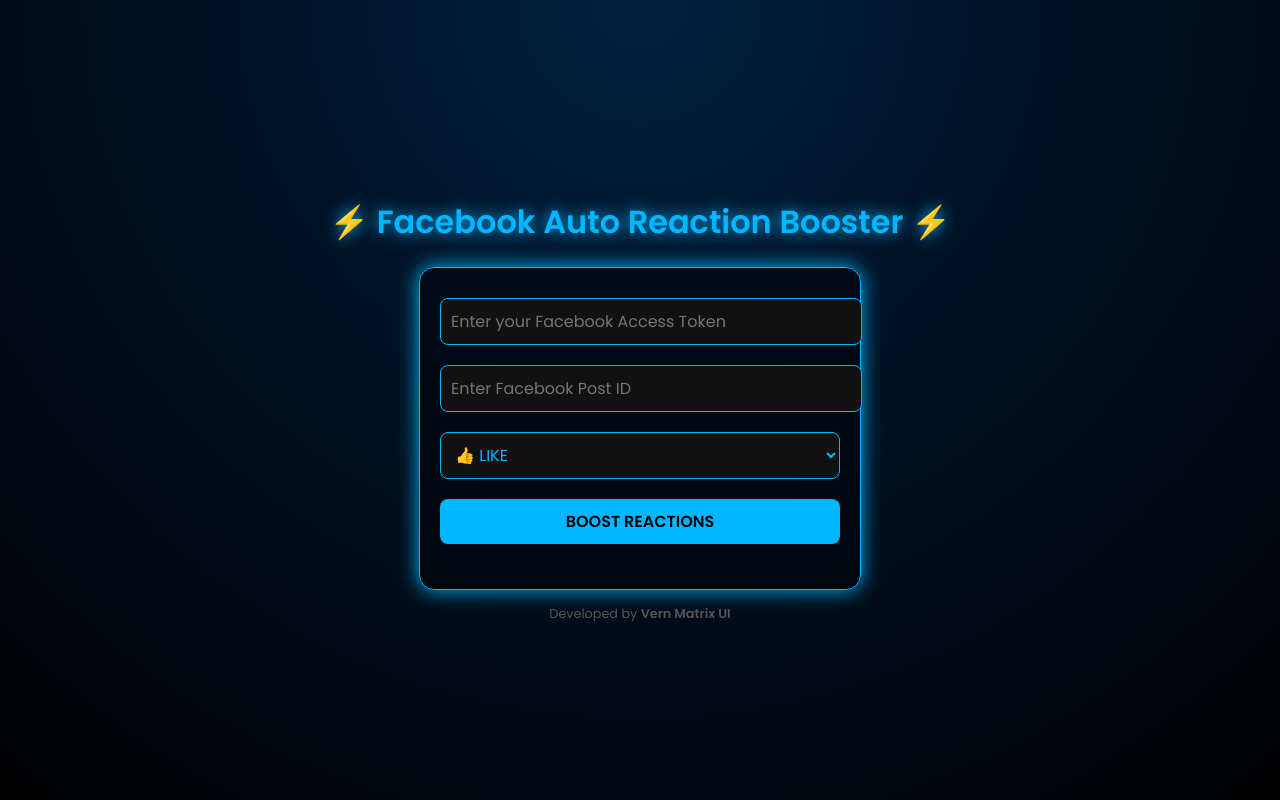
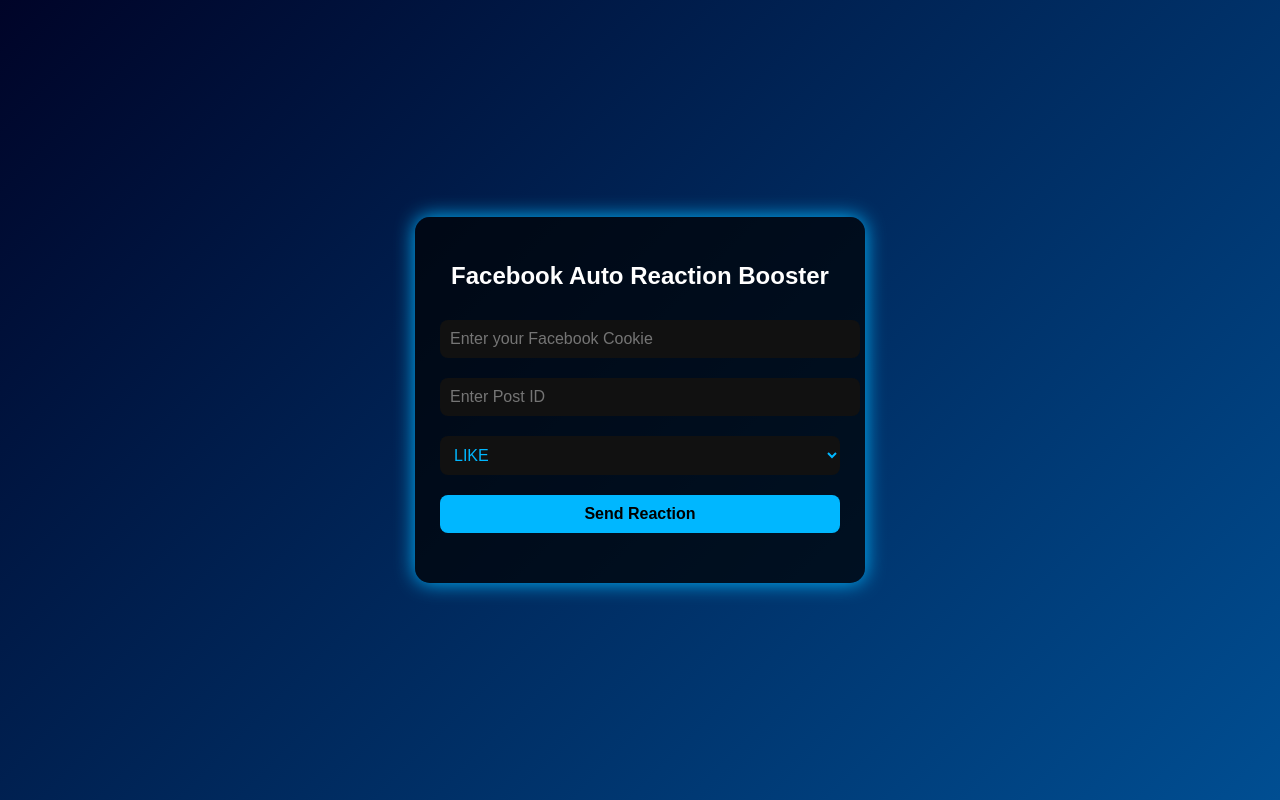
Before and after one commit to blep111/boosting-site, a website: page public/index.html in a window 1280 px wide. Drawn offline with Linux system fonts and the light colour scheme.

Commit message:
Update index.html

```diff
--- a/public/index.html
+++ b/public/index.html
@@ -3,125 +3,93 @@
 <head>
   <meta charset="UTF-8" />
   <meta name="viewport" content="width=device-width, initial-scale=1.0" />
-  <title>Facebook Auto Reaction Booster</title>
+  <title>FB Auto Reaction Booster</title>
   <style>
-    @import url('https://fonts.googleapis.com/css2?family=Poppins:wght@400;600&display=swap');
     body {
       font-family: 'Poppins', sans-serif;
-      background: radial-gradient(circle at top, #001f3f, #000);
+      background: linear-gradient(135deg, #000428, #004e92);
       color: #fff;
       display: flex;
-      flex-direction: column;
+      justify-content: center;
       align-items: center;
-      justify-content: center;
       height: 100vh;
       margin: 0;
-      overflow: hidden;
-    }
-    h1 {
-      color: #00b7ff;
-      text-shadow: 0 0 15px #00b7ff;
-      font-size: 2rem;
     }
     .container {
-      background: rgba(0, 0, 0, 0.5);
-      border: 1px solid #00b7ff;
+      width: 400px;
+      padding: 25px;
+      background: rgba(0,0,0,0.7);
       border-radius: 15px;
+      text-align: center;
       box-shadow: 0 0 20px #00b7ff;
-      padding: 20px;
-      width: 90%;
-      max-width: 400px;
-      text-align: center;
-      animation: fadeIn 1s ease;
-    }
-    @keyframes fadeIn {
-      from { opacity: 0; transform: translateY(-20px); }
-      to { opacity: 1; transform: translateY(0); }
     }
     input, select, button {
       width: 100%;
+      margin: 10px 0;
       padding: 10px;
-      margin: 10px 0;
       border-radius: 8px;
       border: none;
       outline: none;
-      font-family: 'Poppins';
       font-size: 1rem;
     }
     input, select {
       background: #111;
       color: #00b7ff;
-      border: 1px solid #00b7ff;
     }
     button {
       background: #00b7ff;
-      color: #000;
       font-weight: bold;
       cursor: pointer;
-      transition: all 0.3s ease;
+      transition: 0.3s;
     }
-    button:hover {
-      background: #0095cc;
-      transform: scale(1.05);
-    }
-    #result {
-      margin-top: 15px;
-      font-size: 0.95rem;
-      color: #0ff;
-      text-shadow: 0 0 10px #0ff;
-    }
-    footer {
-      margin-top: 15px;
-      font-size: 0.8rem;
-      color: #555;
-    }
+    button:hover { background: #0095cc; }
+    #result { margin-top: 15px; color: #0ff; }
   </style>
 </head>
 <body>
-  <h1>⚡ Facebook Auto Reaction Booster ⚡</h1>
   <div class="container">
-    <input id="accessToken" placeholder="Enter your Facebook Access Token" />
-    <input id="postId" placeholder="Enter Facebook Post ID" />
+    <h2>Facebook Auto Reaction Booster</h2>
+    <input id="cookie" placeholder="Enter your Facebook Cookie" />
+    <input id="postId" placeholder="Enter Post ID" />
     <select id="reaction">
-      <option value="LIKE">👍 LIKE</option>
-      <option value="LOVE">❤️ LOVE</option>
-      <option value="WOW">😮 WOW</option>
-      <option value="HAHA">😂 HAHA</option>
-      <option value="SAD">😢 SAD</option>
-      <option value="ANGRY">😡 ANGRY</option>
-      <option value="CARE">🤗 CARE</option>
+      <option value="1">LIKE</option>
+      <option value="2">LOVE</option>
+      <option value="3">HAHA</option>
+      <option value="4">WOW</option>
+      <option value="7">SAD</option>
+      <option value="8">ANGRY</option>
     </select>
-    <button id="boostBtn">BOOST REACTIONS</button>
+    <button id="boostBtn">Send Reaction</button>
     <div id="result"></div>
   </div>
-  <footer>Developed by <b>Vern Matrix UI</b></footer>
 
   <script>
     document.getElementById("boostBtn").addEventListener("click", async () => {
-      const accessToken = document.getElementById("accessToken").value.trim();
+      const cookie = document.getElementById("cookie").value.trim();
       const postId = document.getElementById("postId").value.trim();
       const reaction = document.getElementById("reaction").value;
+      const result = document.getElementById("result");
 
-      if (!accessToken || !postId) {
-        document.getElementById("result").innerHTML = "⚠️ Please fill all fields!";
+      if (!cookie || !postId) {
+        result.innerText = "⚠️ Fill all fields!";
         return;
       }
 
-      document.getElementById("result").innerHTML = "⏳ Boosting reaction...";
+      result.innerText = "⏳ Sending reaction...";
       try {
         const res = await fetch("/api/react", {
           method: "POST",
           headers: { "Content-Type": "application/json" },
-          body: JSON.stringify({ accessToken, postId, reaction })
+          body: JSON.stringify({ cookie, postId, reaction })
         });
         const data = await res.json();
         if (data.success) {
-          document.getElementById("result").innerHTML = "✅ Reaction boosted successfully!";
+          result.innerText = "✅ Reaction sent successfully!";
         } else {
-          document.getElementById("result").innerHTML = "❌ " + data.message;
+          result.innerText = "❌ " + data.message;
         }
       } catch (err) {
-        document.getElementById("result").innerHTML = "⚠️ Error connecting to API.";
+        result.innerText = "⚠️ Error sending reaction.";
       }
     });
   </script>
```
